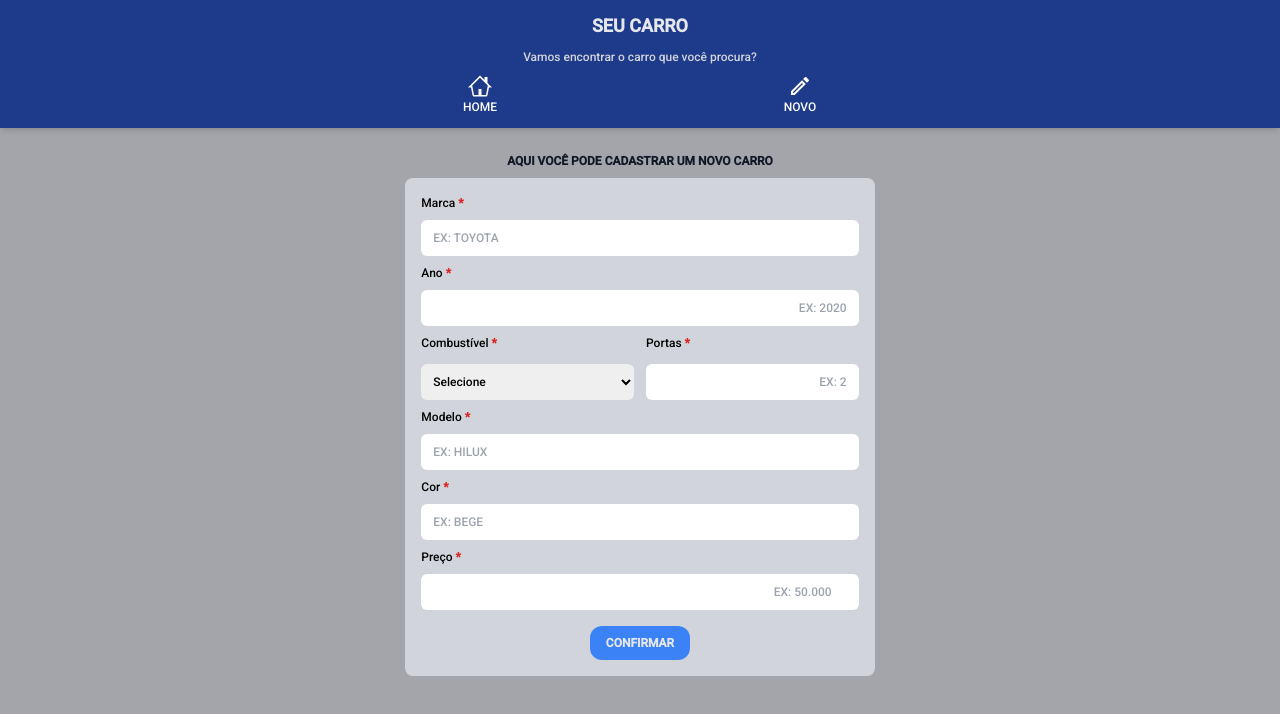
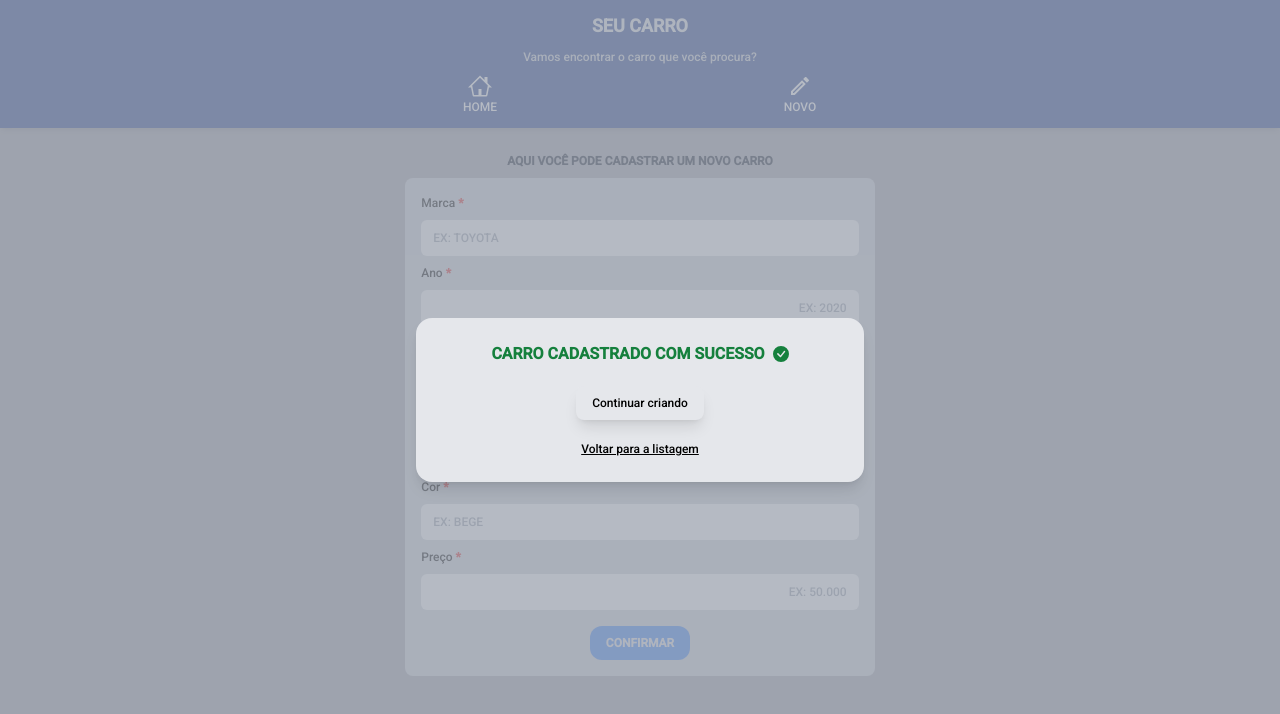
Before and after one commit to AndersonKeller/cars-list, a Next.js app: page /cadastrar in a window 1280 px wide. Shown: the top 714 px of the page. Built offline with nearby package versions, Linux system fonts and the light colour scheme.

Commit message:
fix: modal align, insert icon to check, input appearence

```diff
--- a/src/app/cadastrar/page.tsx
+++ b/src/app/cadastrar/page.tsx
@@ -9,7 +9,7 @@ import { useForm } from "react-hook-form";
 import { RegisterData, iCombustivel, registerSchema } from "./schema";
 
 export default function RegisterPage() {
-  const [openModal, setOpenModal] = useState(false);
+  const [openModal, setOpenModal] = useState(true);
   const {
     register,
     handleSubmit,
--- a/src/app/globals.css
+++ b/src/app/globals.css
@@ -31,3 +31,8 @@ body {
   font-size: 12px;
   background-color: #a4a4ab;
 }
+input[type="number"]::-webkit-inner-spin-button,
+input[type="number"]::-webkit-inner-spin-button {
+  -webkit-appearance: none;
+  margin: 0;
+}
--- a/src/components/input/Input.tsx
+++ b/src/components/input/Input.tsx
@@ -27,7 +27,7 @@ export function Input({
       <input
         ref={inputRef.current}
         id={label}
-        className=" uppercase pe-3 ps-3 h-9 rounded-md outline-blue-100 w-full text-right "
+        className=" uppercase pe-3 ps-3 h-9 rounded-md outline-blue-100 w-full text-right appearance-none"
         placeholder={placeholder}
         maxLength={maxLength}
         type={type ? type : "text"}
--- a/src/components/modal/Modal.tsx
+++ b/src/components/modal/Modal.tsx
@@ -1,21 +1,25 @@
 import Link from "next/link";
+import { BsCheckCircleFill } from "react-icons/bs";
 interface ModalProps {
   action: () => void;
 }
 export function Modal({ action }: ModalProps) {
   return (
     <main className="w-full flex items-center justify-center h-screen fixed top-0 left-0 bg-gray-400/75">
-      <section className="w-11/12 max-w-md p-6 rounded-2xl shadow-lg bg-gray-50 flex gap-3 flex-col items-center justify-center">
-        <h3 className="text-green-700 uppercase font-bold">
-          Carro cadastrado com sucesso!
+      <section className="w-11/12 max-w-md p-6 rounded-2xl shadow-lg bg-gray-200 flex gap-5 flex-col items-center justify-center">
+        <h3 className="flex items-center gap-2 flex-wrap justify-center w-full text-green-700 uppercase font-bold sm:text-base">
+          Carro cadastrado com sucesso
+          <span>
+            <BsCheckCircleFill />
+          </span>
         </h3>
         <button
-          className="shadow-lg py-2 px-4 bg-gray-200 rounded-lg"
+          className="shadow-lg py-2 px-4 bg-gray-200 rounded-lg hover:bg-gray-300 hover:scale-105"
           onClick={action}
         >
           Continuar criando
         </button>
-        <Link className="underline" href={"/"}>
+        <Link className="underline hover:scale-105" href={"/"}>
           Voltar para a listagem
         </Link>
       </section>
```
